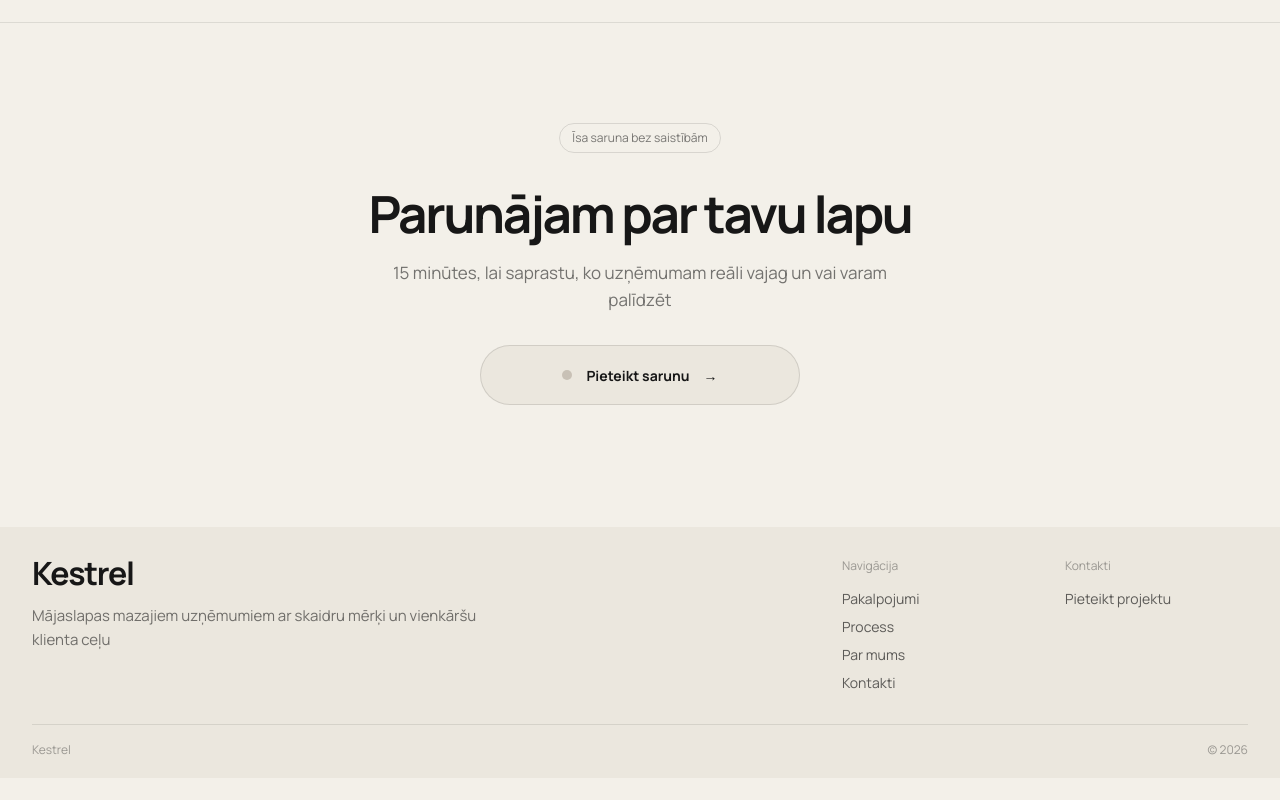
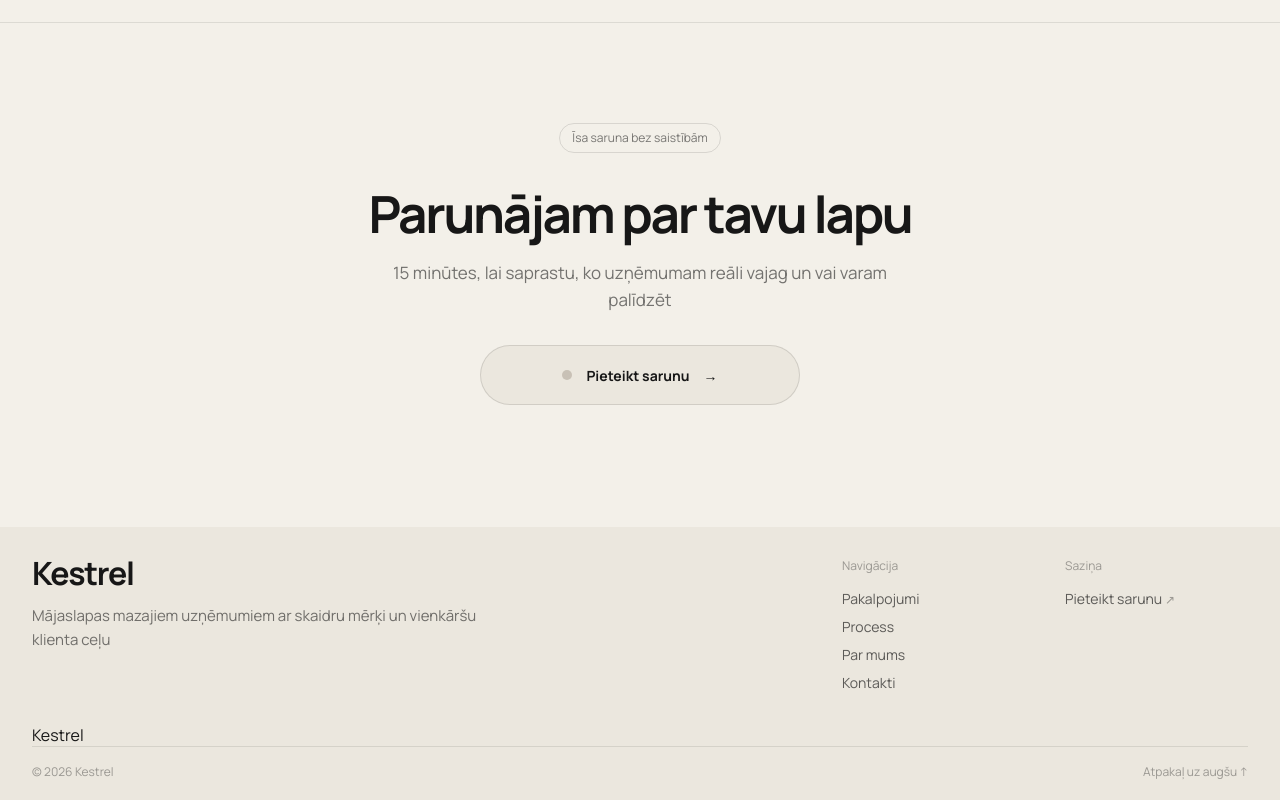
Before and after one commit to davisl24/WEBSITEAGENCY, a Next.js app: page / in a window 1280 px wide. Shown: the part 2955-3755 px from the top of the page. Before the commit the page ends 3733 px from the top, so only its background shows below. Built offline with nearby package versions, Linux system fonts and the light colour scheme.

Commit message:
design: build editorial Kestrel footer with wide wordmark and consistent CTA

```diff
--- a/app/page.tsx
+++ b/app/page.tsx
@@ -9,7 +9,7 @@ import ServicesDropdown from "./components/ServicesDropdown";
 
 export default function Home() {
   return (
-    <main>
+    <main id="top">
       <section className="hero">
         <div className="hero-media" aria-hidden="true">
           <Image src={heroBg} alt="" fill priority className="hero-media-image hero-media-image-dark" />
@@ -170,15 +170,16 @@ export default function Home() {
                 <a href="/kontakti">Kontakti</a>
               </div>
               <div>
-                <span>Kontakti</span>
-                <a href="/kontakti">Pieteikt projektu</a>
+                <span>Saziņa</span>
+                <a href="/kontakti">Pieteikt sarunu <span aria-hidden="true">↗</span></a>
               </div>
             </div>
           </div>
 
+          <div className="footer-wordmark" aria-hidden="true">Kestrel</div>
           <div className="footer-bottom">
-            <span>Kestrel</span>
-            <span>© 2026</span>
+            <span>© 2026 Kestrel</span>
+            <a href="#top" className="footer-top-link">Atpakaļ uz augšu ↑</a>
           </div>
         </div>
       </footer>
```
